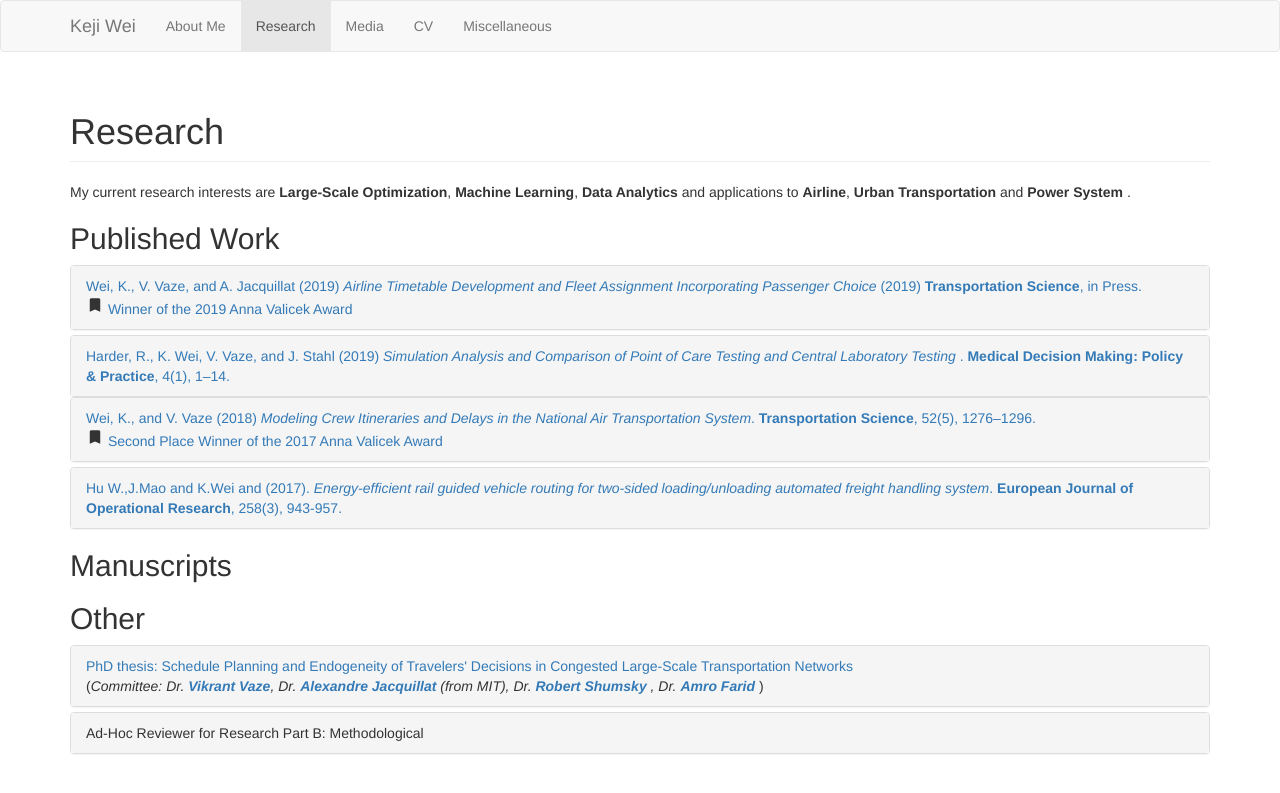
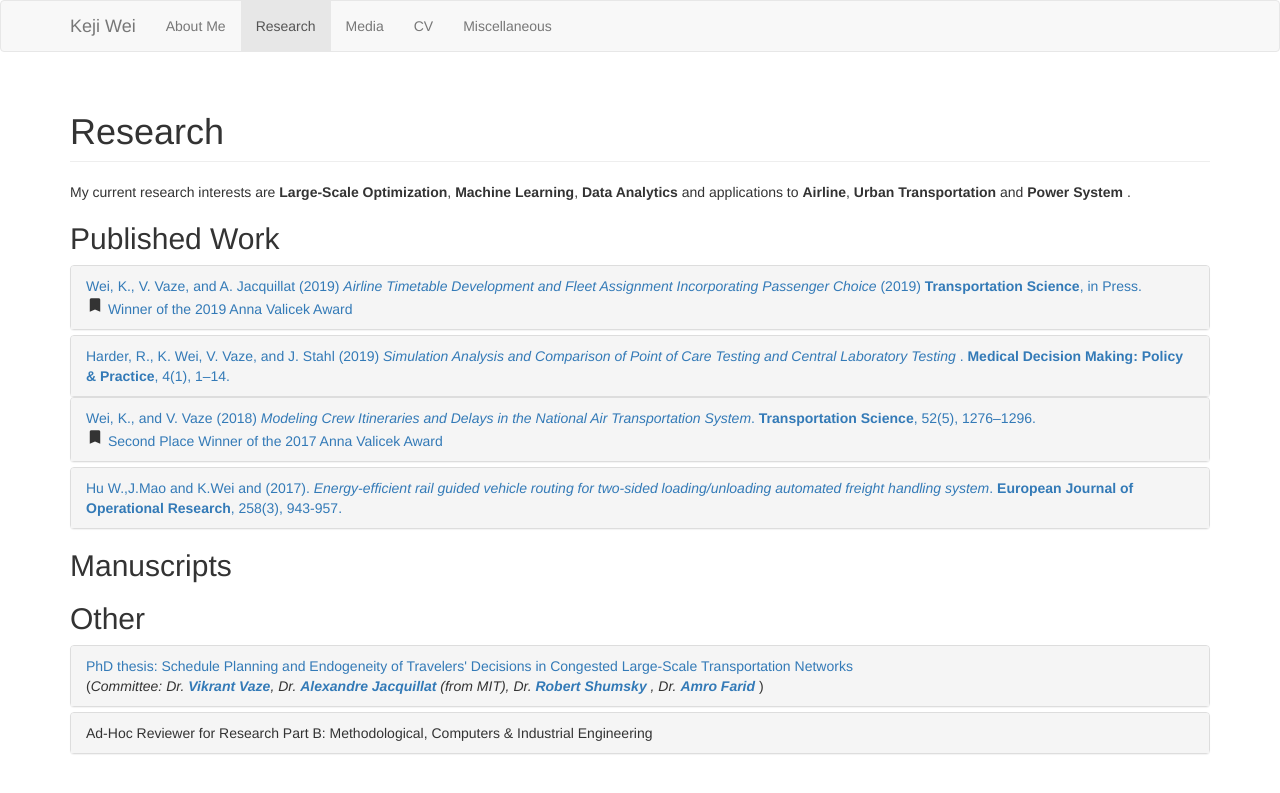
Before and after one commit to kejiwei/kejiwei.github.io, a Jekyll site: the page built from research.html, in a window 1280 px wide. Shown: the top 793 px of the page. Built offline with Jekyll 4.4.1, drawn with Linux system fonts in a browser that asks for light colours.

Commit message:
Update research.html

```diff
--- a/research.html
+++ b/research.html
@@ -197,7 +197,9 @@ The popularity of ridehailing services like Didi, Lyft, and Uber has soared rece
       <div class="panel panel-default">
       <div class="panel-heading">
         <a data-toggle="collapse" data-parent="#other" href="#reviewer"></a>
-          Ad-Hoc Reviewer for  Research Part B: Methodological
+          Ad-Hoc Reviewer for  Research Part B: Methodological, Computers & Industrial Engineering
+
+
         </a>
       </div>
     </div>
```
